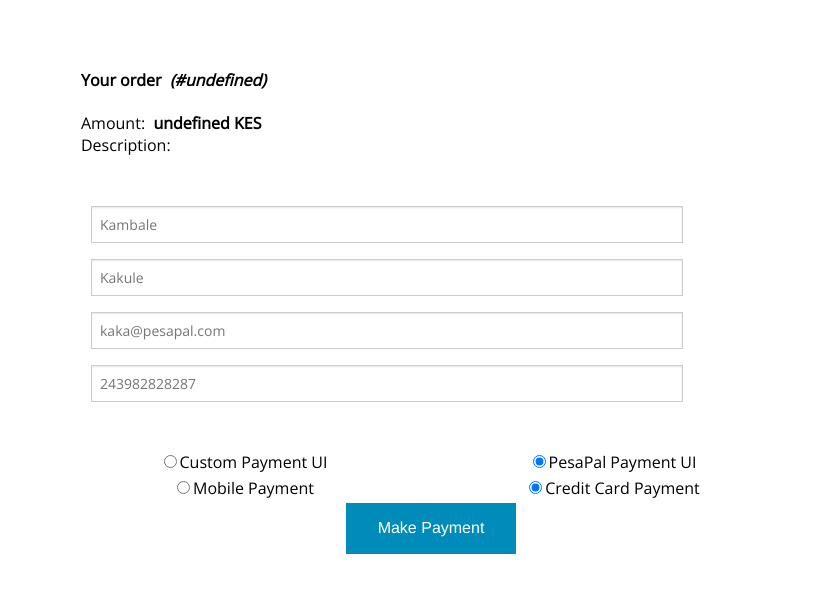
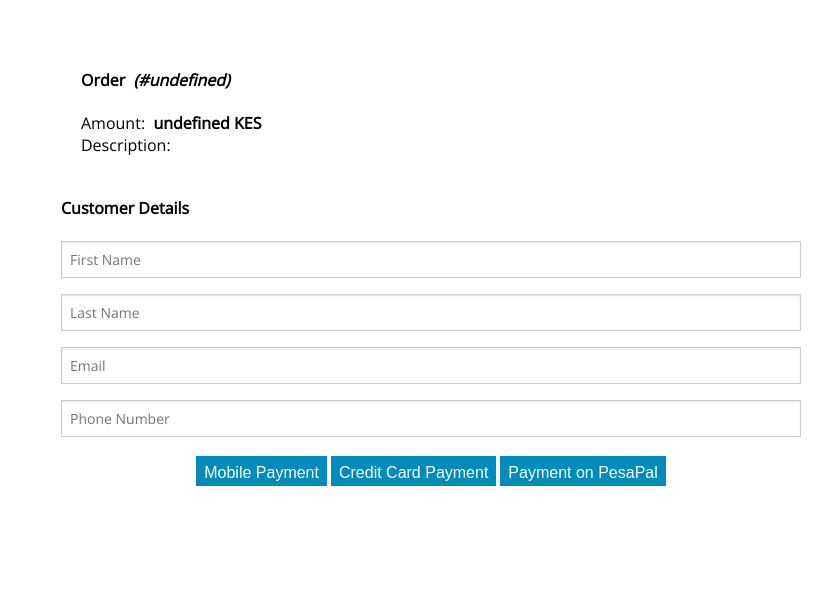
Before and after one commit to aksalj/pesapaljs, a website: page exemple/view/checkout.jade in a window 1280 px wide. Shown: the part 67-660 px from the top of the page, without its empty margins (209-1041 px from the left). Drawn offline with nearby package versions, Linux system fonts and the light colour scheme; files that its build step writes are made by us from their sources.

Commit message:
Clean up example

```diff
--- a/exemple/static/style.css
+++ b/exemple/static/style.css
@@ -33,7 +33,6 @@ input[type="text"], input[type="password"], input[type="date"], input[type="date
     background-color: #fff;
     font-family: inherit;
     border: 1px solid #cccccc;
-    -webkit-box-shadow: inset 0 1px 2px rgba(0, 0, 0, 0.1);
     box-shadow: inset 0 1px 2px rgba(0, 0, 0, 0.1);
     color: rgba(0, 0, 0, 0.75);
     display: block;
@@ -42,13 +41,10 @@ input[type="text"], input[type="password"], input[type="date"], input[type="date
     padding: 0.5rem;
     height: 2.3125rem;
     width: 100%;
-    -webkit-box-sizing: border-box;
-    -moz-box-sizing: border-box;
     box-sizing: border-box;
-    -webkit-transition: -webkit-box-shadow 0.45s, border-color 0.45s ease-in-out;
     transition: box-shadow 0.45s, border-color 0.45s ease-in-out; }
+
 input[type="text"]:focus, input[type="password"]:focus, input[type="date"]:focus, input[type="datetime"]:focus, input[type="datetime-local"]:focus, input[type="month"]:focus, input[type="week"]:focus, input[type="email"]:focus, input[type="number"]:focus, input[type="search"]:focus, input[type="tel"]:focus, input[type="time"]:focus, input[type="url"]:focus, textarea:focus {
-    -webkit-box-shadow: 0 0 5px #999999;
     box-shadow: 0 0 5px #999999;
     border-color: #999999; }
 input[type="text"]:focus, input[type="password"]:focus, input[type="date"]:focus, input[type="datetime"]:focus, input[type="datetime-local"]:focus, input[type="month"]:focus, input[type="week"]:focus, input[type="email"]:focus, input[type="number"]:focus, input[type="search"]:focus, input[type="tel"]:focus, input[type="time"]:focus, input[type="url"]:focus, textarea:focus {
@@ -61,10 +57,9 @@ input[type="text"].radius, input[type="password"].radius, input[type="date"].rad
     border-radius: 3px; }
 
 button, .button {
-    border-style: solid;
-    border-width: 0px;
     cursor: pointer;
-    font-family: "Helvetica Neue", "Helvetica", Helvetica, Arial, sans-serif;
+    padding: 8px;
+    height: 30px;
     font-weight: normal;
     line-height: normal;
     margin: 0 0 1.25rem;
@@ -74,15 +69,10 @@ button, .button {
     -webkit-appearance: none;
     -webkit-border-radius: 0;
     display: inline-block;
-    padding-top: 1rem;
-    padding-right: 2rem;
-    padding-bottom: 1.0625rem;
-    padding-left: 2rem;
     font-size: 1rem;
     background-color: #008CBA;
-    border-color: #007295;
+    border: 0px solid #007295;
     color: #fff;
-    -webkit-transition: background-color 300ms ease-out;
     transition: background-color 300ms ease-out; }
 button:hover, button:focus, .button:hover, .button:focus {
     background-color: #007295; }
--- a/exemple/view/checkout.jade
+++ b/exemple/view/checkout.jade
@@ -14,35 +14,27 @@ html
                 input(type='hidden', name='description', value=description)
 
                 div(style='text-align:left; padding:20px')
-                    h4 Your order &nbsp;
+                    h4 Order &nbsp;
                         em="(#" + reference + ")"
                     div Amount:&nbsp;&nbsp;
                         b=amount + ' KES'
                     div Description:&nbsp;&nbsp;
                         b=description
 
-                div(style='width:80%;padding:30px;')
-                    input(type='text', name='first_name', value='' placeholder='Kambale' required='required')
-                    input(type='text', name='last_name', value='' placeholder='Kakule' required='required')
-                    input(type='text', name='email', value='' placeholder='kaka@pesapal.com' required='required')
-                    input(type='text', name='phone', value='' placeholder='243982828287' required='required')
+                div(style='text-align:left;')
+                    h4 Customer Details
+                    input(type='text', name='first_name', value='' placeholder='First Name' required='required')
+                    input(type='text', name='last_name', value='' placeholder='Last Name' required='required')
+                    input(type='email', name='email', value='' placeholder='Email' required='required')
+                    input(type='text', name='phone', value='' placeholder='Phone Number' required='required')
 
-                table(width='100%')
+                table(width='50%', align='center')
                     tr
                         td
-                            input(type='radio', name='payment', value='internal')
-                            | Custom Payment UI
+                            input(type='submit', value='Mobile Payment', class='button', name='mobile')
+
                         td
-                            input(type='radio', name='payment', value='external', checked='checked')
-                            | PesaPal Payment UI
+                            input(type='submit', value='Credit Card Payment', class='button', name='credit_card')
 
-                    td
-                        input(type='radio', name='method', value='mobile')
-                        | Mobile Payment
                         td
-                            input(type='radio', name='method', value='creditcard', checked='checked')
-                            | Credit Card Payment
-
-                    tr
-                        td(colspan='2', style='text-align:center')
-                            input(type='submit', value='Make Payment', class='button')
+                            input(type='submit', value='Payment on PesaPal', class='button', name='pesapal')
```
Also changed, not shown: exemple/app.js (+18 -5 lines).
